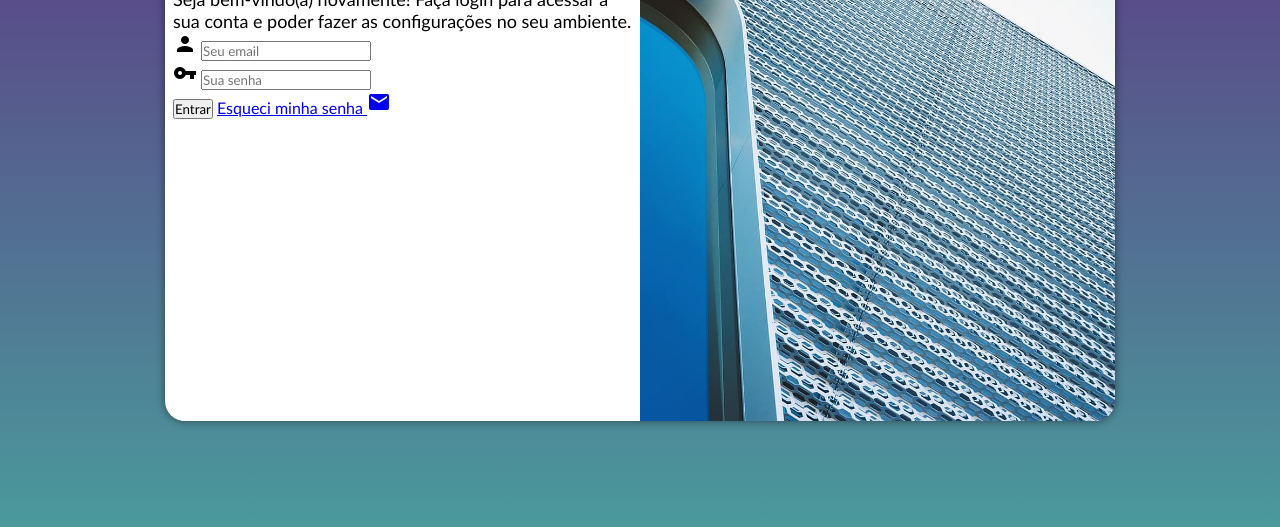
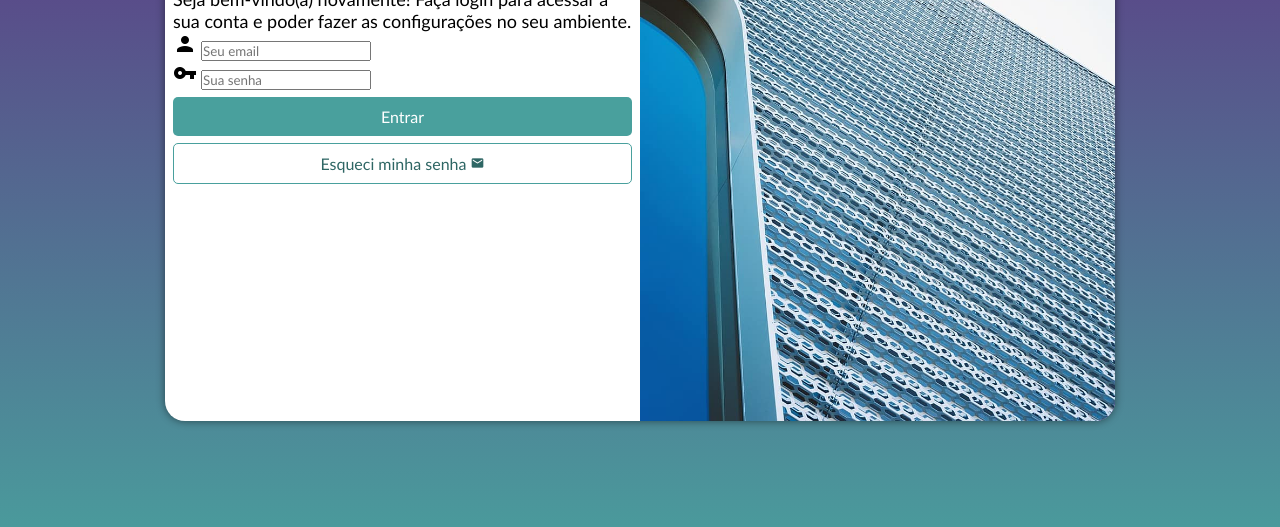
Before and after one commit to camieba/projeto-login, a plain HTML site: page index.html in a window 1280 px wide. Shown: the part 229-756 px from the top of the page. Drawn offline with Linux system fonts and the light colour scheme.

Commit message:
css dos botoes

```diff
--- a/style.css
+++ b/style.css
@@ -44,7 +44,7 @@ section#login {
 
 section#login > div#img {
             background: #5f2c82 url(imagens/metal.jpg) no-repeat;
-            height: 250px;
+            height: 200px;
             background-size: cover;
             background-position: center bottom;
             display: block;
@@ -66,3 +66,48 @@ h1 {
 p {
     font-size: 14px;
 }
+
+form > input[type=submit] {
+                    background-color: #49a09d;
+                    color: white;
+                    text-align: center;
+                    font-size: 16px;
+                    width: 100%;
+                    display: block;
+                    margin: auto;
+                    margin-top: 7px;
+                    padding: 10px;
+                    border: none;
+                    border-radius: 5px;
+
+
+}
+
+form > input[type=submit]:hover {
+                    background-color: #2e6664;
+                    cursor: pointer;
+
+}
+
+form > a {
+    display: block;
+    text-align: center;
+    font-size: 16px;
+    text-decoration: none;
+    border: 1px solid #49a09d;
+    color: #2e6664;
+    border-radius: 5px;
+    padding: 10px;
+    margin-top: 7px;
+    width: 100%;
+}
+
+form > a:hover {
+    background-color: #3d8380;
+    color: white;
+
+}
+
+form > a > span.material-icons {
+        font-size: 14px;
+}
--- a/stylemedias.css
+++ b/stylemedias.css
@@ -15,6 +15,7 @@
         float: left;
         width: 30%;
         height: 100%;
+        background-position: left bottom;
 
     }
 
```
